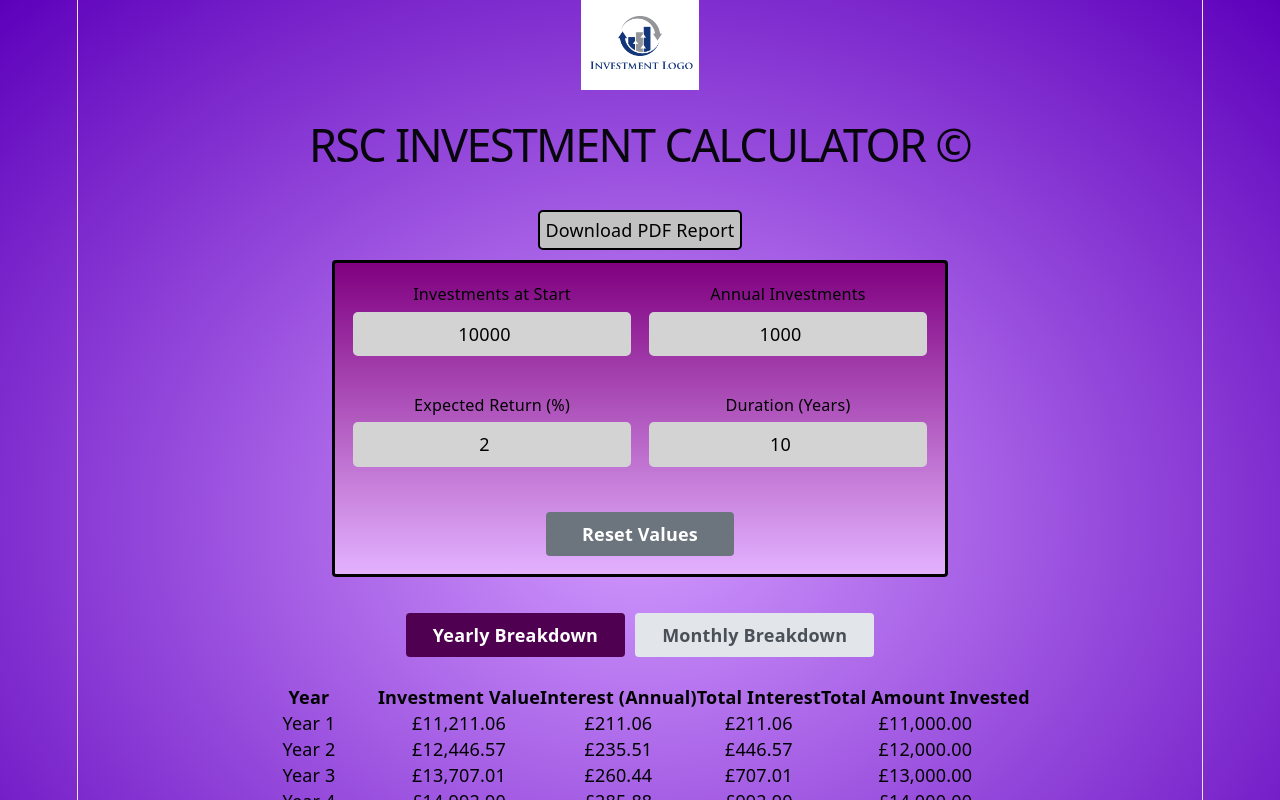
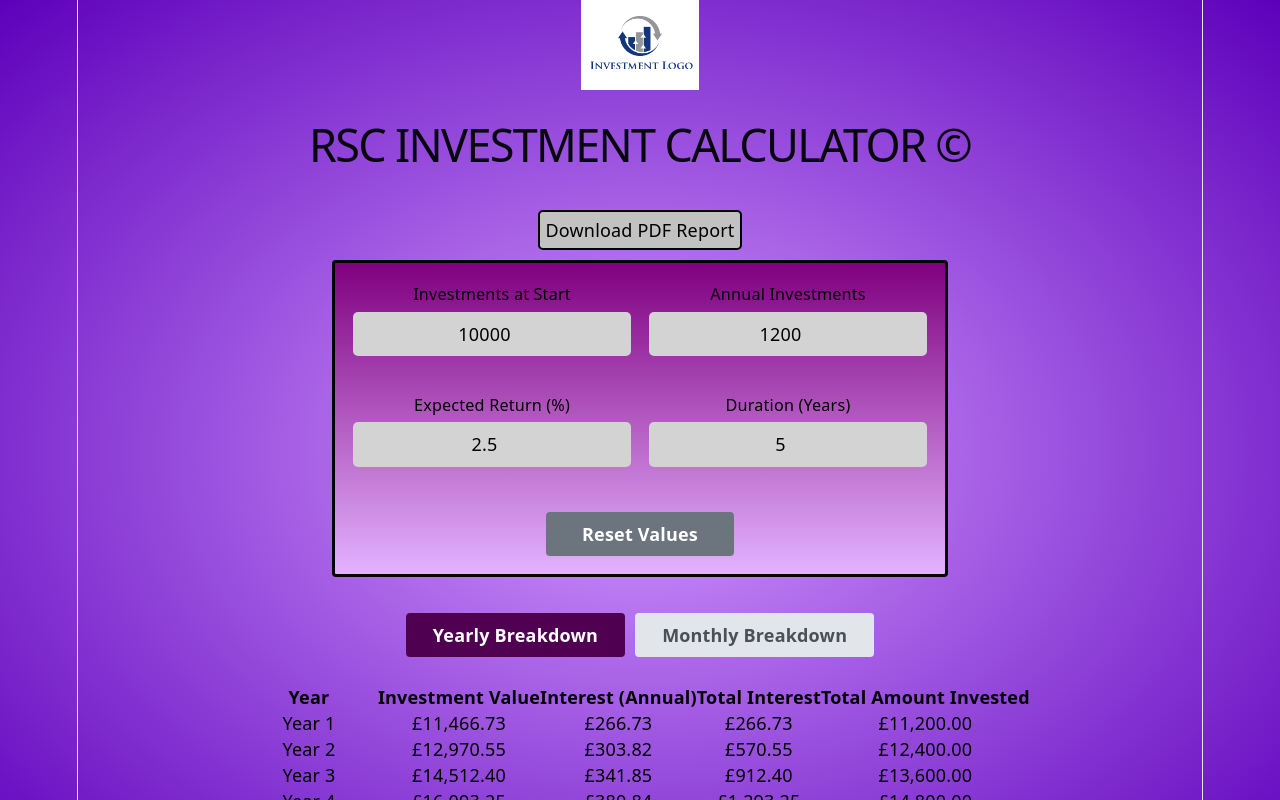
Before and after one commit to rcheek77/Investment-Calculator-App, a React (Vite) app: page / in a window 1280 px wide. Shown: the top 800 px of the page. Built offline with nearby package versions, Linux system fonts and the light colour scheme.

Commit message:
Add files via upload

```diff
--- a/src/App.jsx
+++ b/src/App.jsx
@@ -7,82 +7,85 @@ import { calculateInvestmentResults, calculateMonthlyInvestmentResults } from '.
 import { generatepdf } from './utilities/generatereport.js'
 
 function App() {
-  const [inputCust, setInputCust] = useState({
-    begInvestment: 10000,
-    annInvestment: 1000,
-    returnInvestment: 2,
-    yearlyInvestment: 10
+  const [inputCust, setInputCust] = useState({    // Usestate to hold variable types by the user
+    begInvestment: 10000,   // default values
+    annInvestment: 1200,
+    returnInvestment: 2.5,
+    yearlyInvestment: 5
   });
 
-  const [isLoading, setIsLoading] = useState(false);
-  const [debouncedInput, setDebouncedInput] = useState(inputCust);
-  const [viewMode, setViewMode] = useState('yearly');
+  const [isLoading, setIsLoading] = useState(false);    // state variable to track whether the app is currently waiting for for user to stop typing
+  const [debouncedInput, setDebouncedInput] = useState(inputCust); // stores a "delayed" version of the user inputs so calculations don't fire on every single keystroke
+  const [viewMode, setViewMode] = useState('yearly'); // state variable for switching between yearly or monthly view
 
-  useEffect(() => {
-    setIsLoading(true);
+  useEffect(() => {     // useEffect hook to perform sideffects
+    setIsLoading(true);                 // flags the system as "loading/processing" as soon as a user presses a key. In built method
     const handler = setTimeout(() => {
-      setDebouncedInput(inputCust);
-      setIsLoading(false);
-    }, 500);
+      setDebouncedInput(inputCust); // if the timer finishes without interruption, it updates the final debouncedInput with the user's input
+      setIsLoading(false);          // and sets loading to false.
+    }, 500);      // 5 second (500 millisecond) delay
 
-    return () => clearTimeout(handler);
-  }, [inputCust]);
+    return () => clearTimeout(handler); //cleanup function. If the user types another letter before the 500ms timer finishes, the old timer is instantly destroyed, and a new 500ms timer starts
+  }, [inputCust]); // Tells the effect to rerun every single time the user modifies inputCust (user input boxes)
 
+  // function to clear empty fields. Sets field to empty string if user deletes input text
   function callUserInput(inputID, value) {
-    if (value === '') {
-      setInputCust((prev) => ({ ...prev, [inputID]: '' }));
+    if (value === '') {                                     // Checks if the input is empty. If it is, it updates the state key (inputID) to '' and returns
+      setInputCust((prev) => ({ ...prev, [inputID]: '' })); // takes previous state object (prev), copies all existing fields (...prev) and assigns '' to input ID key
       return;
     }
 
-    const parsedValue = parseFloat(value);
-    if (parsedValue < 0 || isNaN(parsedValue)) return;
+    const parsedValue = parseFloat(value);  // converts the string into JS value
+    if (parsedValue < 0 || isNaN(parsedValue)) return; // If the number is below zero, or if parseFloat failed because the text was NaN, the function stops and changes nothing
 
-    setInputCust((prev) => ({
+    setInputCust((prev) => ({ // If the input passes all checks, copy the existing state (...prev),
       ...prev,
-      [inputID]: parsedValue
+      [inputID]: parsedValue // and overwrite the specific inputID with the new valid number
     }));
   }
 
+  // function to handle pressing reset button
   function handleReset() {
     setInputCust({
       begInvestment: 10000,
       annInvestment: 1200,
-      returnInvestment: 5,
-      yearlyInvestment: 25
+      returnInvestment: 2.5,
+      yearlyInvestment: 5
     });
     setDebouncedInput({
       begInvestment: 10000,
       annInvestment: 1200,
-      returnInvestment: 5,
-      yearlyInvestment: 25
+      returnInvestment: 2.5,
+      yearlyInvestment: 5
     });
     setViewMode('yearly');
   }
 
-  const resdata = useMemo(() => {
+  const resdata = useMemo(() => { // React Hook that stores (caches) the output of the function so it doesn't re-run on every single compinent render
     const isValid =
-      debouncedInput.yearlyInvestment >= 1 &&
-      !isNaN(parseFloat(debouncedInput.begInvestment)) &&
+      debouncedInput.yearlyInvestment >= 1 &&               // checks if yearly investment is at least 1,
+      !isNaN(parseFloat(debouncedInput.begInvestment)) &&   // check if initial investment, annual investment & return rates are all valid numbers
       !isNaN(parseFloat(debouncedInput.annInvestment)) &&
       !isNaN(parseFloat(debouncedInput.returnInvestment));
 
-    if (!isValid) return [];
+    if (!isValid) return []; // if validation fails, return an emtpy array to prevent crashing
 
 
-    return viewMode === 'yearly'
-      ? calculateInvestmentResults(debouncedInput)
-      : calculateMonthlyInvestmentResults(debouncedInput);
+    return viewMode === 'yearly'                        // if view mode is yearly,
+      ? calculateInvestmentResults(debouncedInput)        // display yearly results (imported from investment.js),
+      : calculateMonthlyInvestmentResults(debouncedInput); // otherwise, display monthly results
   }, [debouncedInput, viewMode]);
 
+  // function to generate a pdf, imported from generatereport component
   function handleGeneratePDF() {
     generatepdf({ ...debouncedInput, result: resdata, viewMode: viewMode });
   }
 
-  const isInputValid =
-    inputCust.yearlyInvestment >= 1 &&
-    inputCust.begInvestment !== '' &&
-    inputCust.annInvestment !== '' &&
-    inputCust.returnInvestment !== '';
+  const isInputValid =                  // const for checking inputCust values
+    inputCust.yearlyInvestment >= 1 &&  // yearly invest is greater than or equal to 1,
+    inputCust.begInvestment !== '' &&   // initial investment is not empty
+    inputCust.annInvestment !== '' &&   // annual investment is not empty
+    inputCust.returnInvestment !== '';  // return rate is not empty
 
   return (
     <>
```
